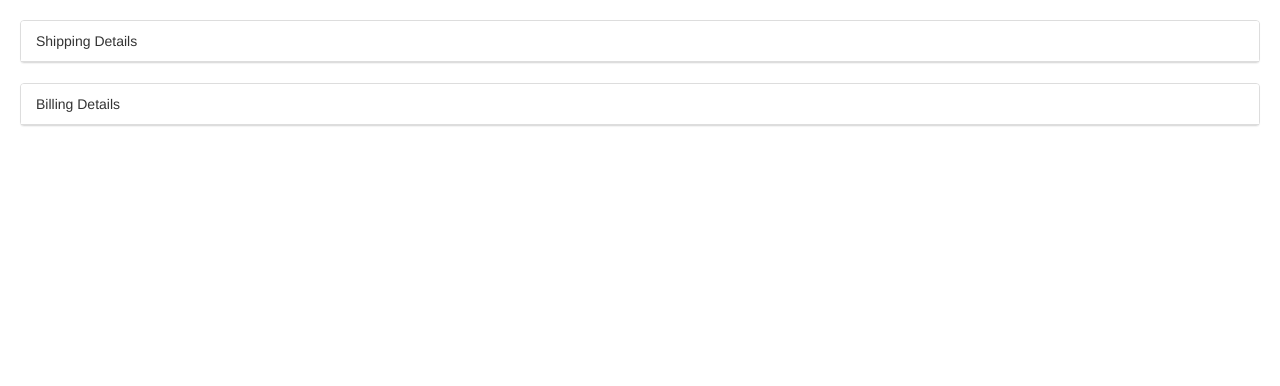
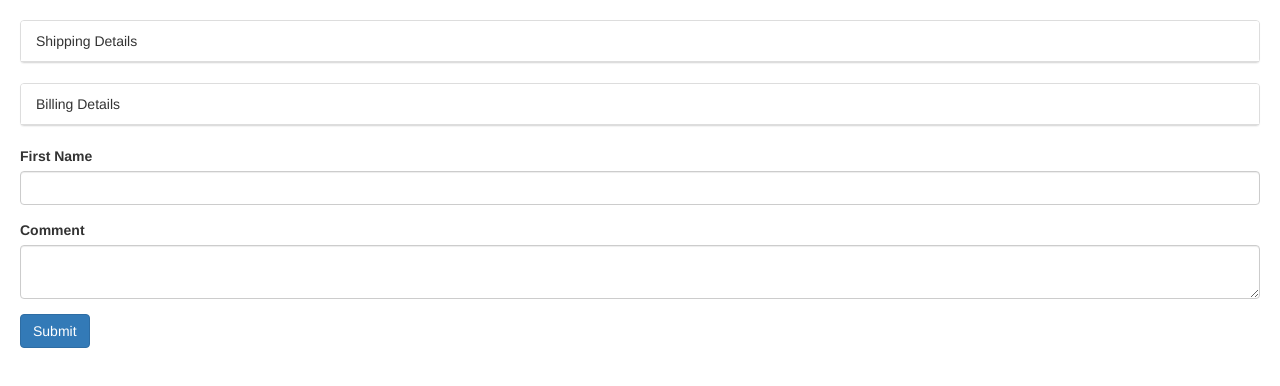
Before and after one commit to shaunkleyn/angular-crash-course, an Angular app: page / in a window 1280 px wide. Shown: the top 386 px of the page. Built offline with nearby package versions, Linux system fonts and the light colour scheme.

Commit message:
2 files modified, 3 added

```diff
--- a/src/app/app.component.html
+++ b/src/app/app.component.html
@@ -7,3 +7,5 @@
 <zippy title="Billing Details">
   Billing Details Content
 </zippy>
+
+<contact-details></contact-details>
--- a/src/app/app.module.ts
+++ b/src/app/app.module.ts
@@ -5,10 +5,11 @@
 
 import { AppComponent } from './app.component';
 import { ZippyComponent } from './zippy/zippy.component';
+import { ContactDetailsComponent } from './contact-details/contact-details.component';
 
 @NgModule({
   imports:      [ BrowserModule, FormsModule ],
-  declarations: [ AppComponent, ZippyComponent ],
+  declarations: [ AppComponent, ZippyComponent, ContactDetailsComponent ],
   bootstrap:    [ AppComponent ]
 })
 export class AppModule { }
--- /dev/null
+++ b/src/app/contact-details/contact-details.component.html
@@ -0,0 +1,11 @@
+<form action="">
+	<div class="form-group">
+    <label for="firstName">First Name</label>
+    <input type="text" id="firstName" class="form-control">
+  </div>
+	<div class="form-group">
+    <label for="comment">Comment</label>
+    <textarea id="comment" cols="" rows="" class="form-control"></textarea>
+  </div>
+  <button class="btn btn-primary">Submit</button>
+</form>
--- /dev/null
+++ b/src/app/contact-details/contact-details.component.ts
@@ -0,0 +1,15 @@
+import { Component, OnInit } from '@angular/core';
+
+@Component({
+  selector: 'contact-details',
+  templateUrl: './contact-details.component.html',
+  styleUrls: ['./contact-details.component.css']
+})
+export class ContactDetailsComponent implements OnInit {
+
+  constructor() { }
+
+  ngOnInit() {
+  }
+
+}
```
Also changed, not shown: src/app/contact-details/contact-details.component.css (added).
